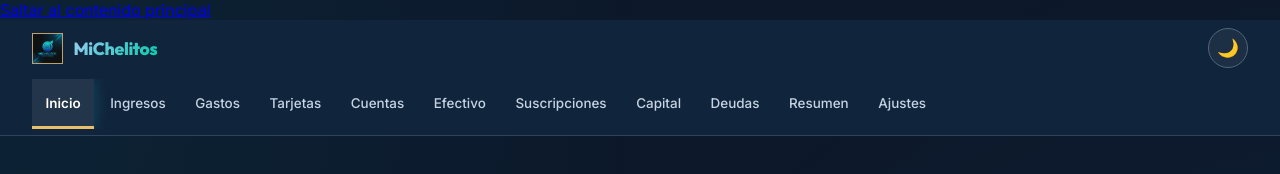
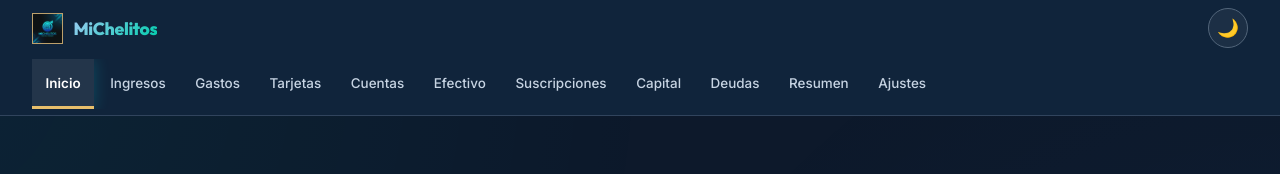
Before and after one commit to dimartz-tech/MiChelitos, a website with bundled scripts: page src/index.html in a window 1280 px wide. Built offline with nearby package versions, Linux system fonts and the light colour scheme.

Commit message:
fix(ui): hover legible en la cabecera clara y estilos del enlace Saltar al contenido
Co-Authored-By: Claude Sonnet 5.5 <noreply@anthropic.com>

```diff
--- a/src/css/libro-contexto.css
+++ b/src/css/libro-contexto.css
@@ -146,6 +146,37 @@ body.light-theme .sidebar-nav .nav-item.active {
 .sidebar-nav .nav-item:focus-visible,
 .sidebar-footer button:focus-visible { outline-color: #f1d79b; }
 
+/* La cabecera es oscura en ambos temas: el hover debe conservar texto claro
+   (el estilo base lo pasaba a --text-primary, oscuro en tema claro). */
+.sidebar-nav .nav-item:hover,
+body.light-theme .sidebar-nav .nav-item:hover {
+    background: rgba(255, 255, 255, 0.12);
+    color: #ffffff;
+}
+
+/* Enlace para saltar la cabecera: oculto hasta recibir el foco del teclado. */
+.skip-link {
+    position: absolute;
+    top: 0.5rem;
+    left: 0.5rem;
+    z-index: 1000;
+    padding: 0.6rem 1rem;
+    border-radius: var(--radius-md);
+    background: #10243b;
+    color: #ffffff;
+    border: 2px solid #f1d79b;
+    font-size: 0.9rem;
+    font-weight: 600;
+    text-decoration: none;
+    transform: translateY(-200%);
+}
+.skip-link:focus,
+.skip-link:focus-visible {
+    transform: translateY(0);
+    outline: 2px solid #f1d79b;
+    outline-offset: 2px;
+}
+
 .app-main {
     min-height: 0;
     padding: clamp(1.25rem, 3vw, 2.4rem);
```
